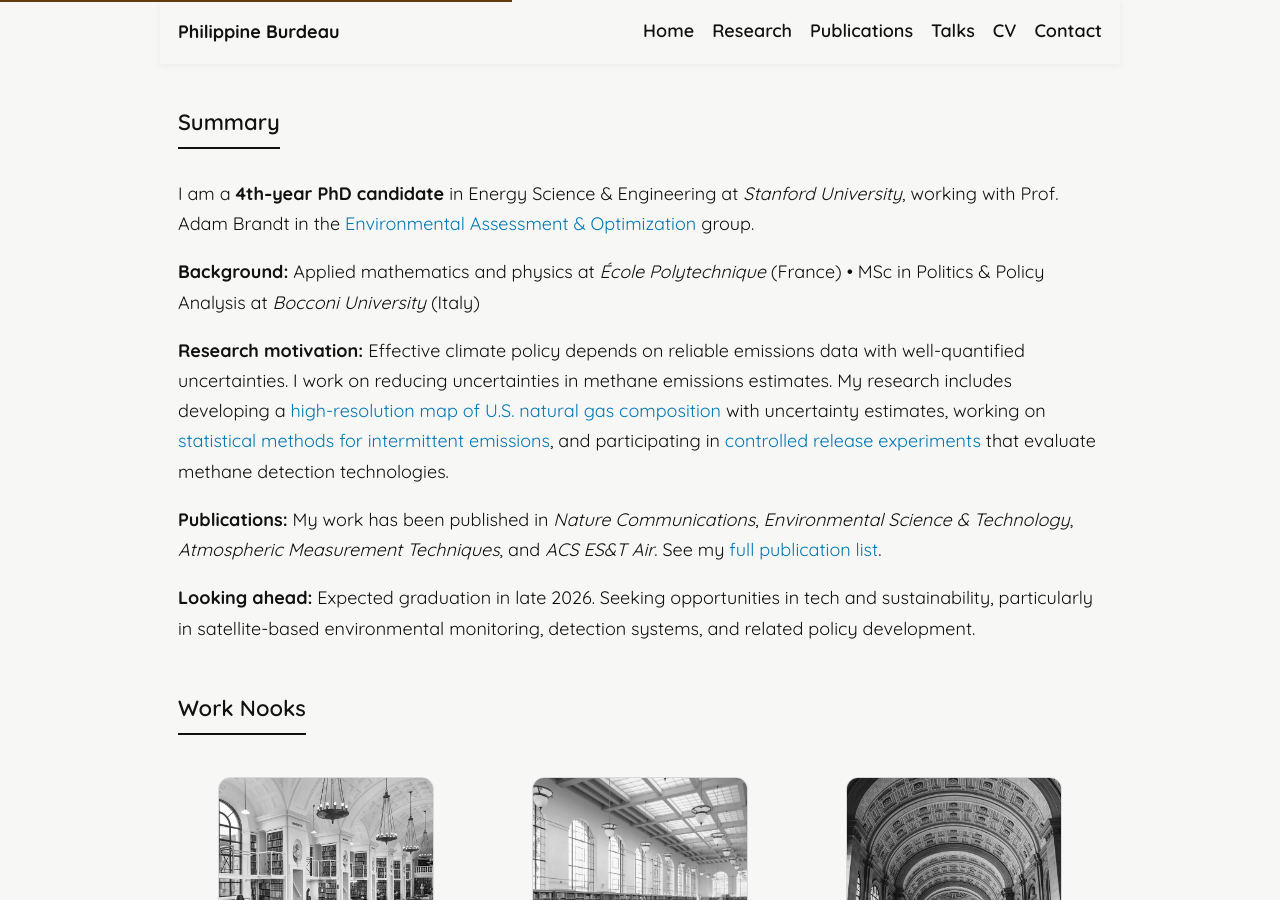
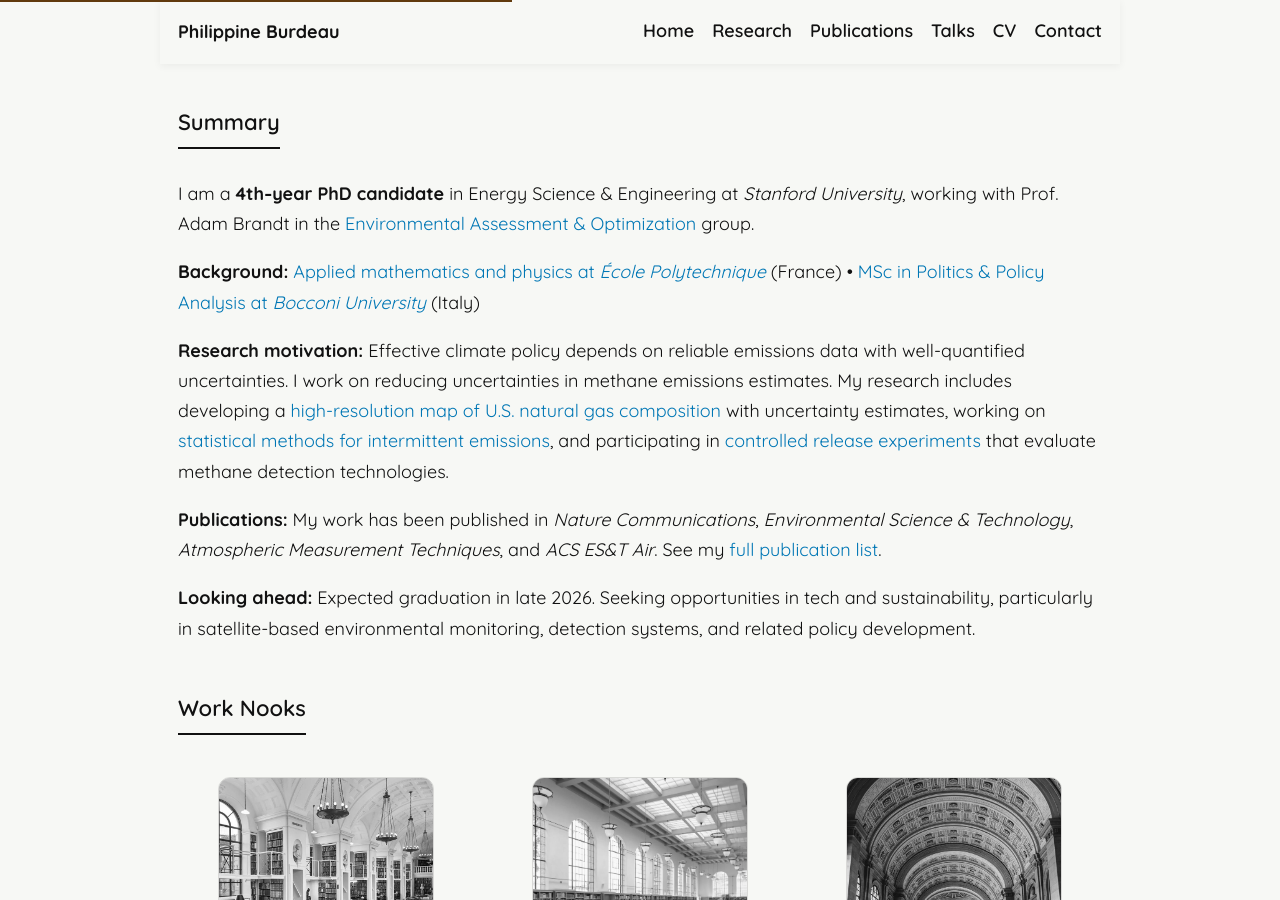
Before and after one commit to pburdeau/pburdeau.github.io, a Jekyll site: the page built from index.md, in a window 1280 px wide and 900 px high, scrolled down 380 px. Built offline with Jekyll 4.4.1, drawn with Linux system fonts in a browser that asks for light colours; part of the change alters nothing that is shown.

```diff
--- a/index.md
+++ b/index.md
@@ -30,7 +30,7 @@ permalink: /
 
 <p>I am a <strong>4th‑year PhD candidate</strong> in Energy Science & Engineering at <em>Stanford University</em>, working with Prof. Adam Brandt in the <a href="https://eao.stanford.edu/" target="_blank" rel="noopener">Environmental Assessment & Optimization</a> group.</p>
 
-<p><strong>Background:</strong> Applied mathematics and physics at <em>École Polytechnique</em> (France) • MSc in Politics & Policy Analysis at <em>Bocconi University</em> (Italy)</p>
+<p><strong>Background:</strong> <a href="https://programmes.polytechnique.edu/en/ingenieur-polytechnicien-program/ingenieur-polytechnicien-program" target="_blank" rel="noopener">Applied mathematics and physics at <em>École Polytechnique</em></a> (France) • <a href="https://www.unibocconi.it/en/programs/master-science/politics-and-policy-analysis" target="_blank" rel="noopener">MSc in Politics & Policy Analysis at <em>Bocconi University</em></a> (Italy)</p>
 
 <p><strong>Research motivation:</strong> Effective climate policy depends on reliable emissions data with well-quantified uncertainties. I work on reducing uncertainties in methane emissions estimates. My research includes developing a <a href="/research#gas-composition">high-resolution map of U.S. natural gas composition</a> with uncertainty estimates, working on <a href="/research#statistical-inference">statistical methods for intermittent emissions</a>, and participating in <a href="/research#technology-evaluation">controlled release experiments</a> that evaluate methane detection technologies.</p>
 
```
